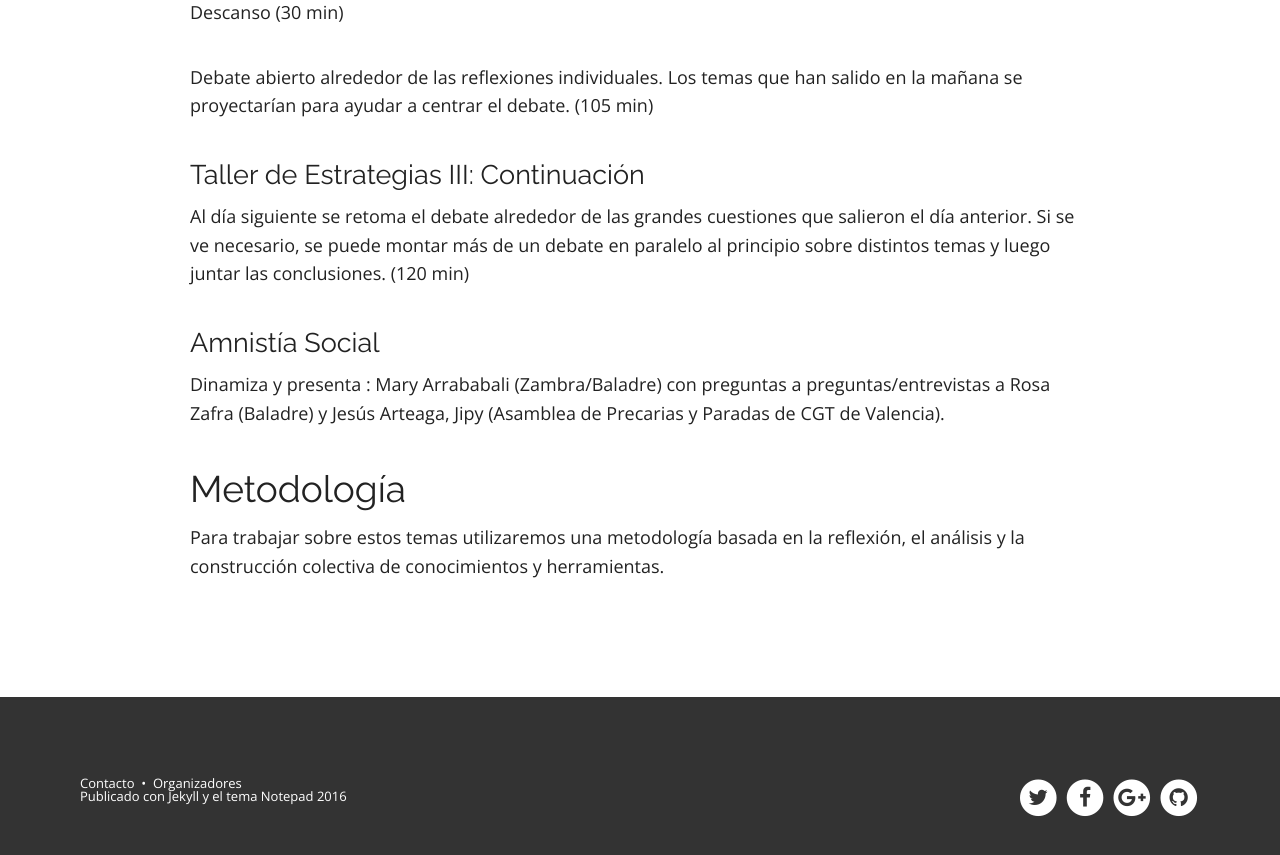
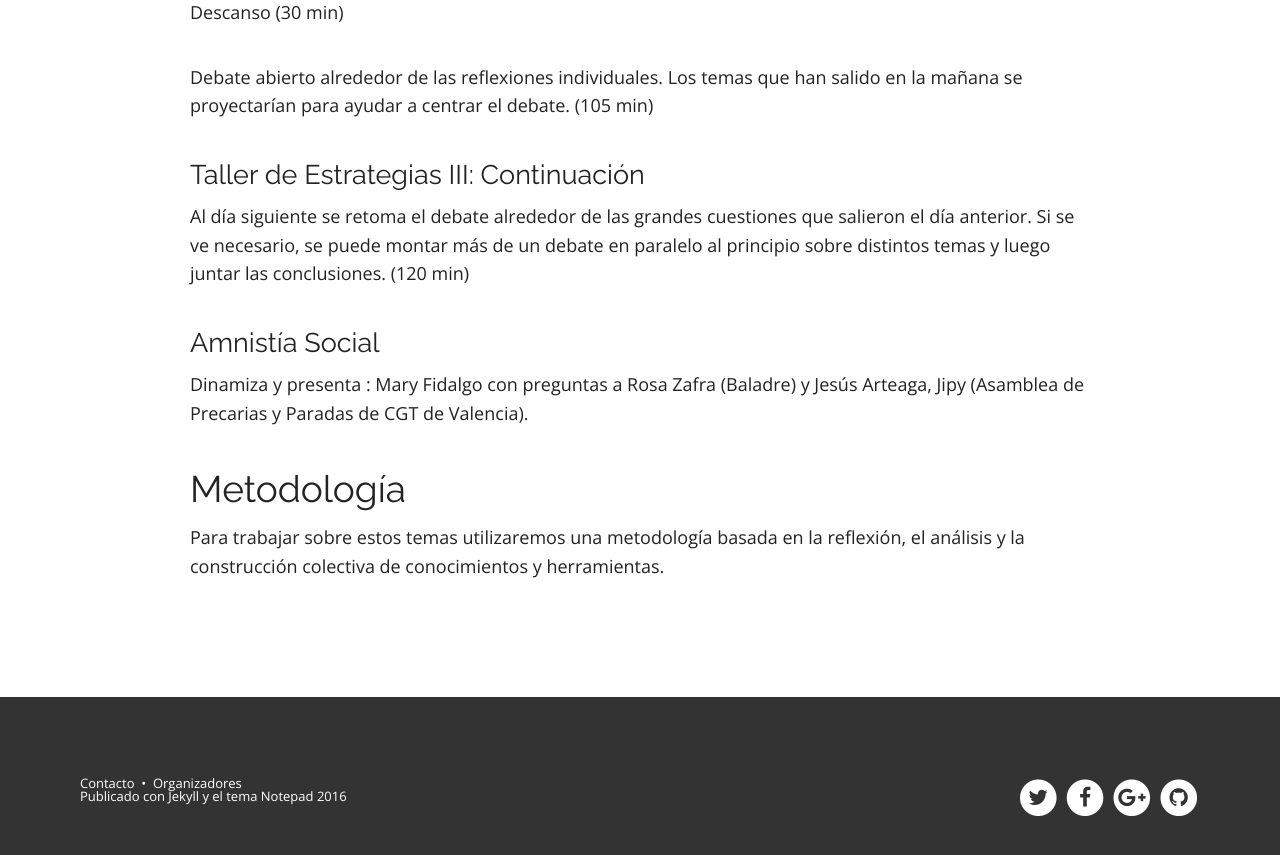
Before and after one commit to escuelaramonfdez/escuelaramonfdez.github.io, a Jekyll site: the page built from contenidos.md, in a window 1280 px wide and 900 px high, scrolled down 4143 px. Shown: the top 855 px of the window. Built offline with Jekyll 4.4.1, drawn with Linux system fonts in a browser that asks for light colours; nearby versions of some CDN libraries.

Commit message:
Actualizacion contenidos.

```diff
--- a/contenidos.md
+++ b/contenidos.md
@@ -98,7 +98,7 @@ Al día siguiente se retoma el debate alrededor de las grandes cuestiones que sa
 
 
 ### <a name="taller_domingo"></a>Amnistía Social
-Dinamiza y presenta : Mary Arrababali (Zambra/Baladre) con preguntas a preguntas/entrevistas a Rosa Zafra (Baladre) y Jesús Arteaga, Jipy (Asamblea de Precarias y Paradas de CGT de Valencia).
+Dinamiza y presenta : Mary Fidalgo con preguntas a Rosa Zafra (Baladre) y Jesús Arteaga, Jipy (Asamblea de Precarias y Paradas de CGT de Valencia).
 
 ## Metodología
 
```
